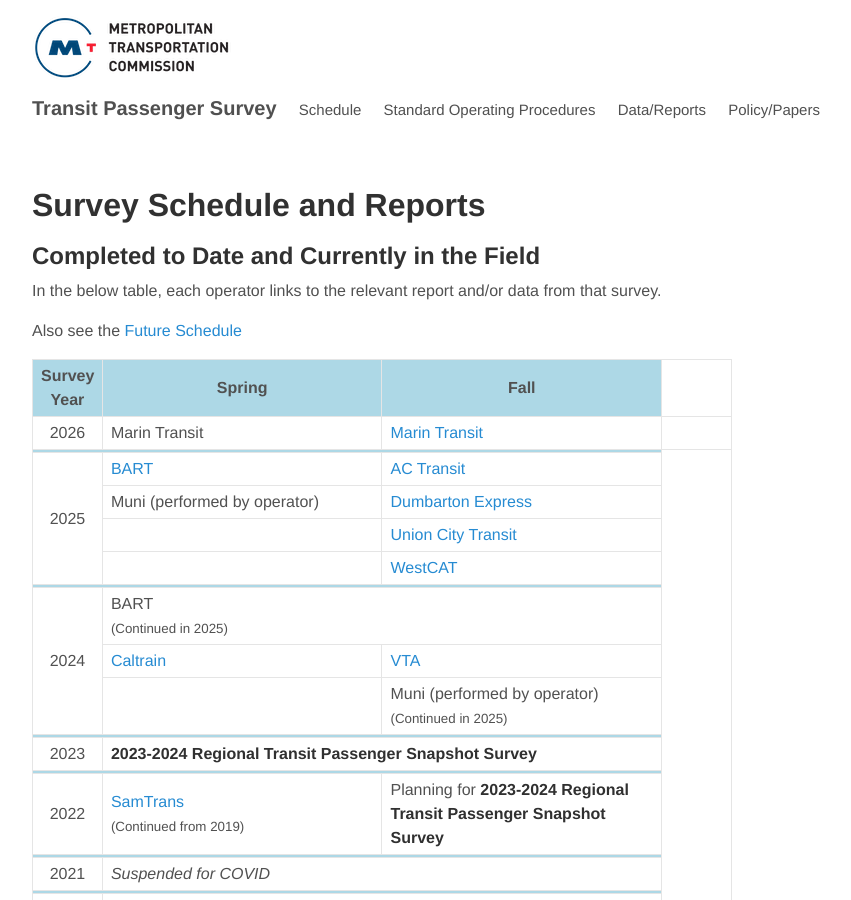
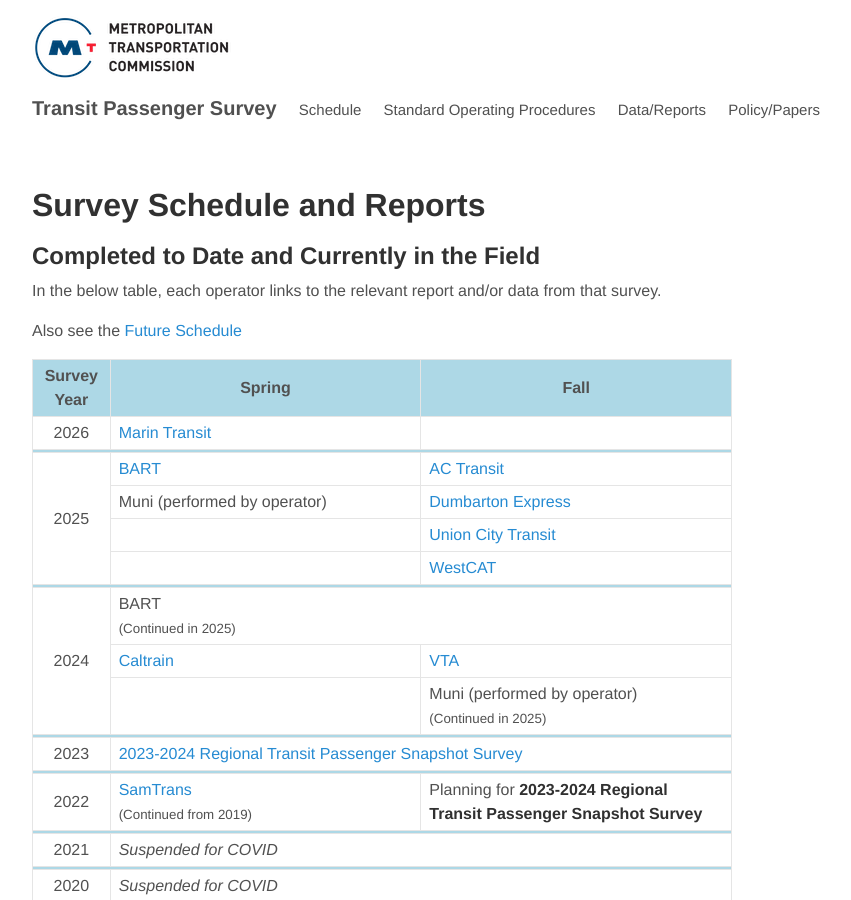
Before and after one commit to BayAreaMetro/transit-passenger-surveys, a Jekyll site: the page built from schedule.md, in a window 1280 px wide and 900 px high. Shown: the whole window, without its empty margins (144-995 px from the left). Built offline with Jekyll 4.4.1, drawn with Linux system fonts in a browser that asks for light colours; nearby versions of some CDN libraries; library files that are not in the unit come from our copies.

Commit message:
Add the hyperlink to the Snapshot Tableau Dashboard

```diff
--- a/schedule.md
+++ b/schedule.md
@@ -20,7 +20,6 @@
  <tbody>
   <tr>
     <td rowspan="1" style="text-align:center; vertical-align:middle;">2026</td>
-    <td>Marin Transit</td>
     <td><a href="https://mtcdrive.box.com/v/MarinTransit2026Onboard">Marin Transit</a></td>
     <td></td>
   </tr>
@@ -59,7 +58,7 @@
   <tr><td colspan="3" style="height=0px; background-color:lightblue; padding:1px"></td></tr>
   <tr>
     <td style="text-align:center; vertical-align:middle;">2023</td>
-    <td colspan="2"><strong>2023-2024 Regional Transit Passenger Snapshot Survey</strong></td>
+    <td colspan="2"><a href="https://public.tableau.com/app/profile/bayareametro/viz/Snapshot_Survey_Dashboard/Intro">2023-2024 Regional Transit Passenger Snapshot Survey</a></td>
   </tr>
   <tr><td colspan="3" style="height=0px; background-color:lightblue; padding:1px"></td></tr>
   <tr>
```
